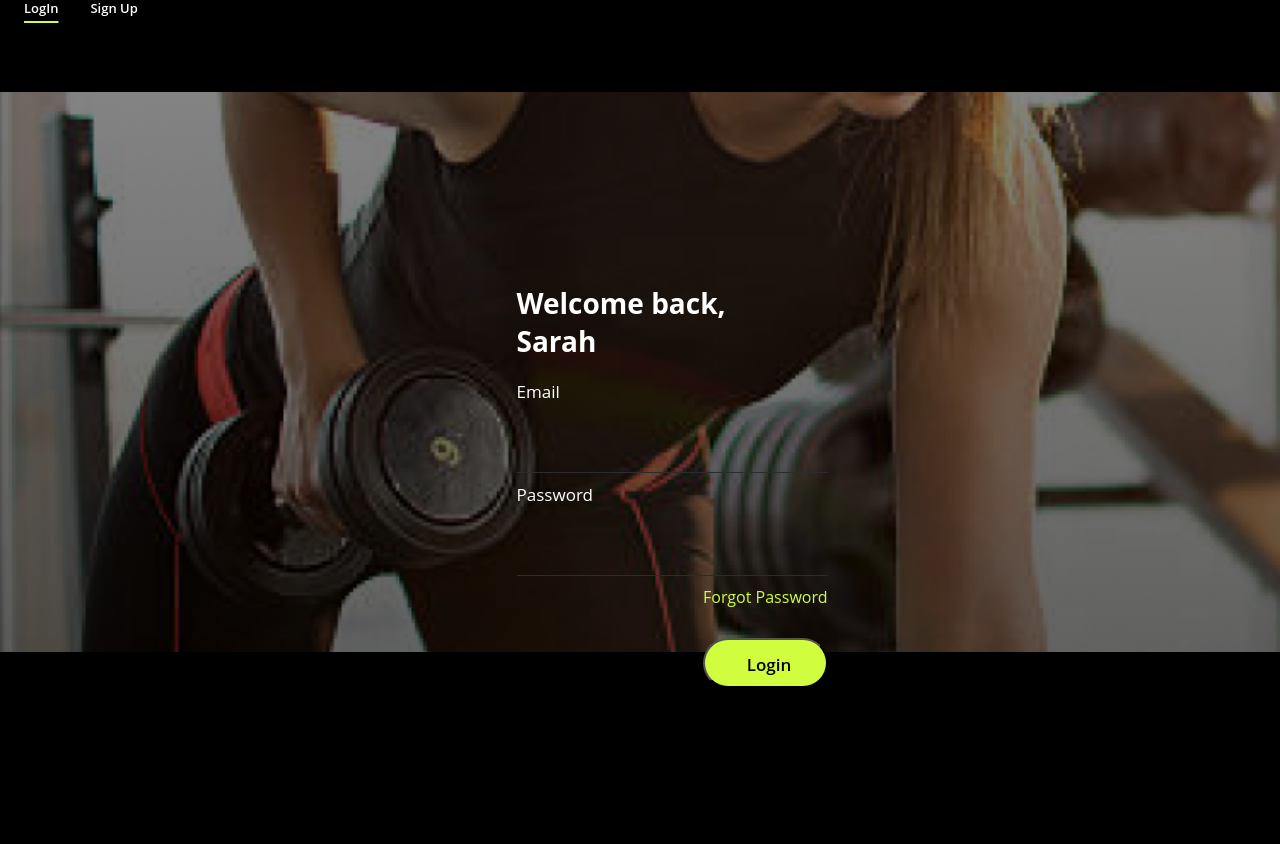
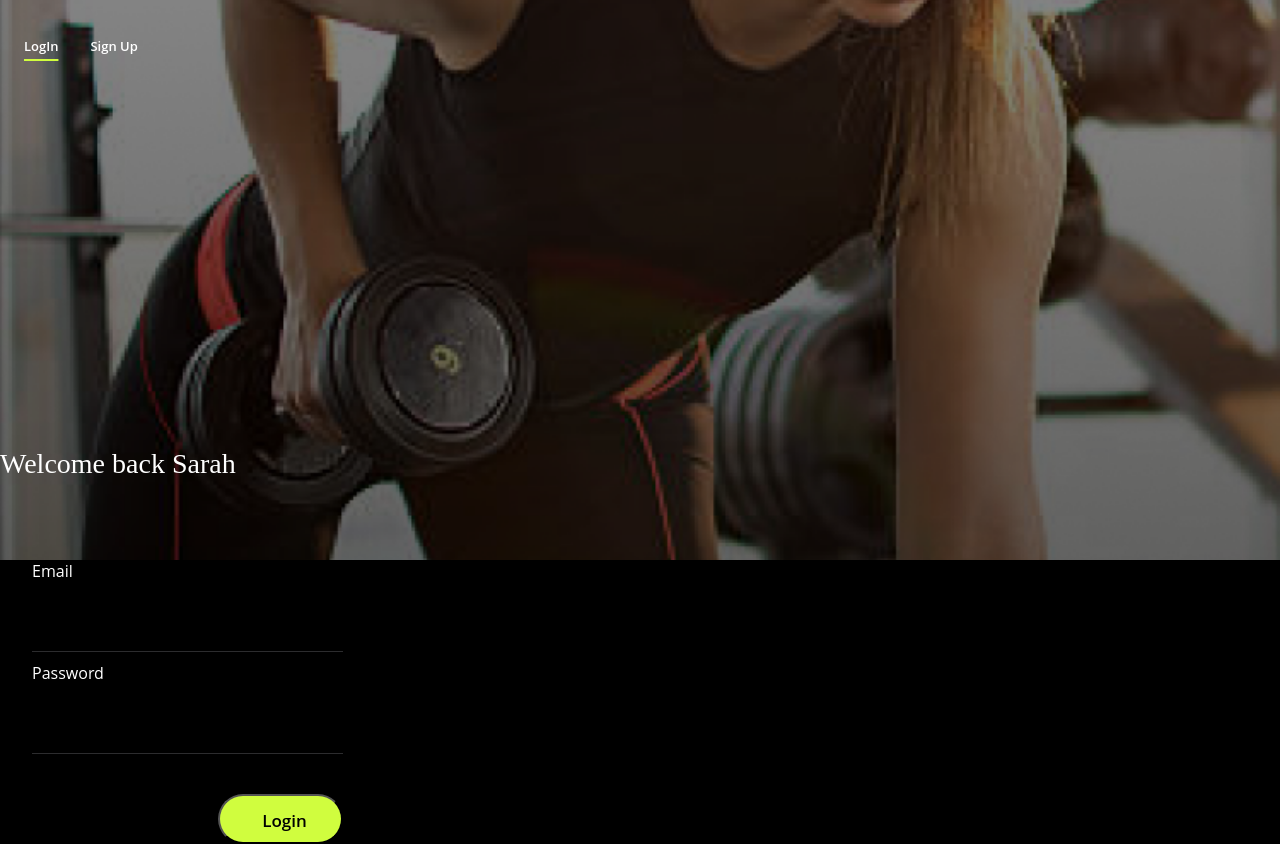
Before and after one commit to TackoBracko/crossfit-tracker-app, a React (Vite) app: page /login in a window 1280 px wide. Before the commit the page ends 800 px from the top, so only its background shows below. Built offline with nearby package versions, Linux system fonts and the light colour scheme.

Commit message:
header position change

```diff
--- a/src/components/RootLayout/Navigation/Navigation.module.css
+++ b/src/components/RootLayout/Navigation/Navigation.module.css
@@ -1,8 +1,16 @@
+.navHeader {
+  position: fixed;
+  top: 0;
+  left: 0;
+  width: 100vh;
+}
+
 .nav {
   display: flex;
   height: 92px;
   width: 100vh;
   padding: 0 24px;
+  align-items: center;
 }
 
 .nav ul {
--- a/src/components/RootLayout/Navigation/index.jsx
+++ b/src/components/RootLayout/Navigation/index.jsx
@@ -6,8 +6,8 @@ export default function Navigation() {
 
   return (
     <>
-      <header className={classes.nav}>
-        <nav>
+      <header className={classes.navHeader}>
+        <nav className={classes.nav}>
           <ul>
             {isUserLogged ? (
               <>
--- a/src/pages/Login/Login.module.css
+++ b/src/pages/Login/Login.module.css
@@ -1,16 +1,21 @@
-.loginContainer {
+.loginHeader {
   background-image: url('./../../assets/pictures/LoginBackground.png');
   background-size: cover;
   background-position: center;
   height: 70vh;
   display: flex;
-  flex-direction: column;
-  justify-content: center;
-  align-items: center;
-  color: white;
+  align-items: end;
+  color: #ffffff;
 }
 
-.formContainer {
+.loginHeader h3 {
+  margin-bottom: 80px;
+  font-size: 28px;
+  font-weight: 400;
+  font-family: 'Integral CF';
+}
+
+.formSection {
   width: 311px;
   height: 176px;
   padding-left: 32px;
@@ -18,12 +23,6 @@
   flex-direction: column;
   font-family: 'Open Sans';
   align-items: flex-start;
-}
-
-h3 {
-  margin-bottom: 20px;
-  font-size: 28px;
-  font-weight: bold;
 }
 
 input[type='email'],
--- a/src/pages/Login/index.jsx
+++ b/src/pages/Login/index.jsx
@@ -1,33 +1,32 @@
-import { Form, Link } from 'react-router-dom';
+import { Form } from 'react-router-dom';
 import classes from './Login.module.css';
 
 export default function LogInPage() {
   return (
-    <div className={classes.loginContainer}>
-      <div className={classes.formContainer}>
+    <>
+      <div className={classes.loginHeader}>
+        <h3>
+          Welcome back <span>Sarah</span>
+        </h3>
+      </div>
+
+      <div className={classes.formSection}>
         <Form>
-          <h3>
-            Welcome back,
-            <br />
-            Sarah
-          </h3>
-
           <div>
-            <label className={classes.labelEmail}>Email</label>
+            <label>Email</label>
             <input type="email" name="email" required />
           </div>
 
           <div>
-            <label className={classes.labelPassword}>Password</label>
+            <label>Password</label>
             <input type="password" name="password" required />
           </div>
 
           <div className={classes.buttonContainer}>
-            <Link to="">Forgot Password</Link>
             <button type="submit">Login </button>
           </div>
         </Form>
       </div>
-    </div>
+    </>
   );
 }
```
